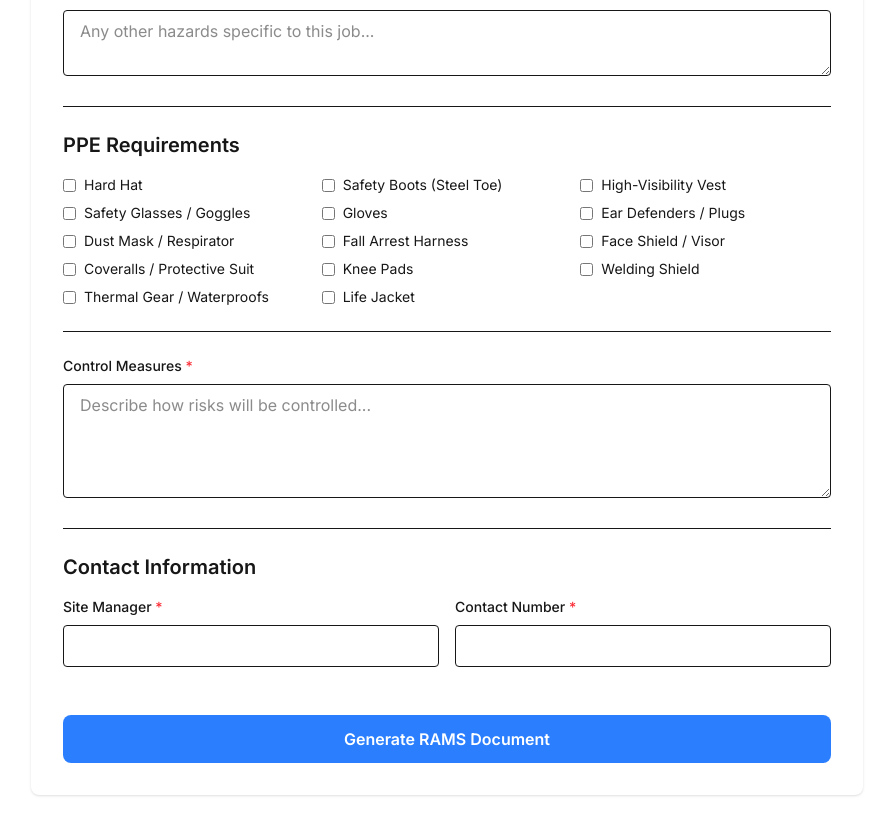
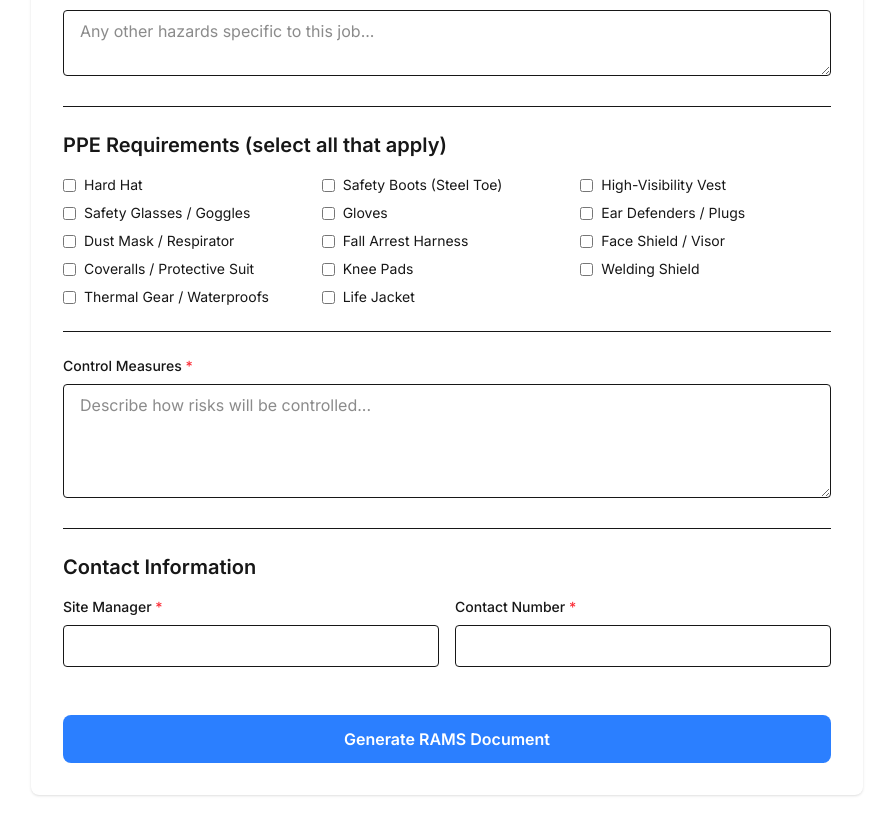
Before and after one commit to Hannlytics/rams-generator, a Next.js app: page /new-rams in a window 1280 px wide. Shown: the part 1186-2013 px from the top of the page, without its empty margins (193-1086 px from the left). Built offline with nearby package versions, Linux system fonts and the light colour scheme.

Commit message:
Feat: Update PPE section heading for clarity

```diff
--- a/app/create-rams/page.tsx
+++ b/app/create-rams/page.tsx
@@ -342,7 +342,7 @@ export default function NewRams() {
 
         {/* PPE Section */}
         <div className="border-b pb-6">
-          <h2 className="text-xl font-semibold mb-4">PPE Requirements</h2>
+          <h2 className="text-xl font-semibold mb-4">PPE Requirements (select all that apply)</h2>
           <div className="grid grid-cols-2 md:grid-cols-3 gap-2">
             {PPE_OPTIONS.map(ppe => (
               <label key={ppe} className="flex items-center">
--- a/app/new-rams/page.tsx
+++ b/app/new-rams/page.tsx
@@ -342,7 +342,7 @@ export default function NewRams() {
 
         {/* PPE Section */}
         <div className="border-b pb-6">
-          <h2 className="text-xl font-semibold mb-4">PPE Requirements</h2>
+          <h2 className="text-xl font-semibold mb-4">PPE Requirements (select all that apply)</h2>
           <div className="grid grid-cols-2 md:grid-cols-3 gap-2">
             {PPE_OPTIONS.map(ppe => (
               <label key={ppe} className="flex items-center">
```
